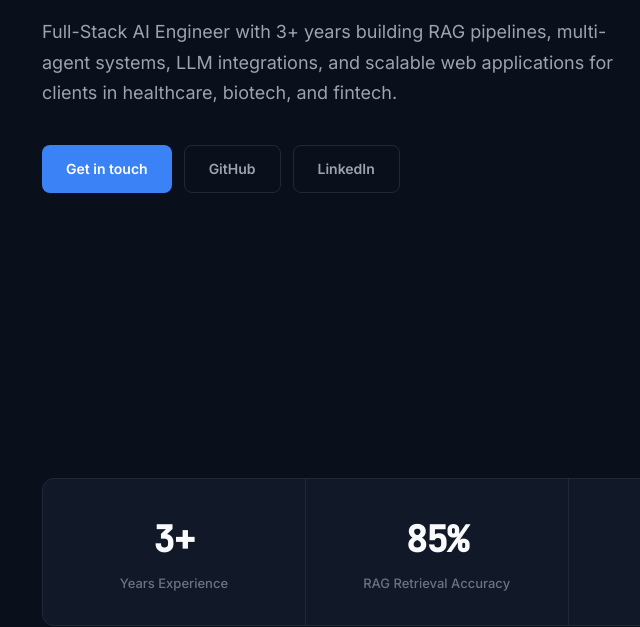
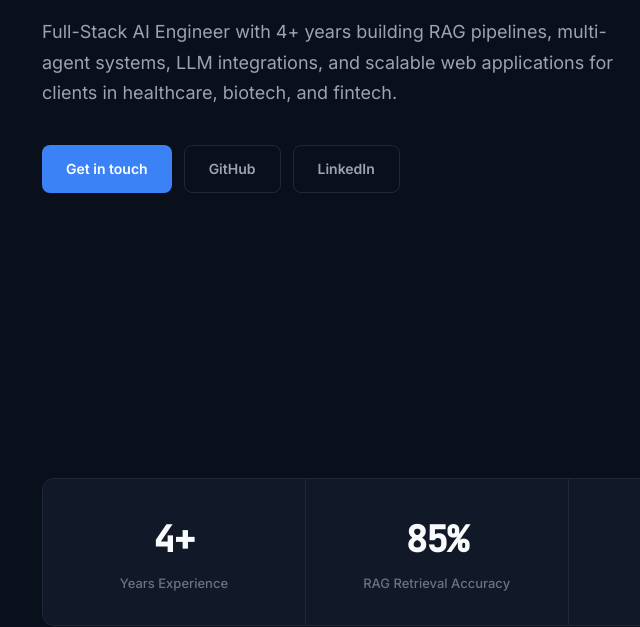
Before and after one commit to talha-11-11/talha_portfolio, a website: page index.html in a window 1280 px wide. Shown: the part 402-1029 px from the top of the page, 72-712 px from the left. Drawn offline with Linux system fonts and the light colour scheme.

Commit message:
Update index.html

```diff
--- a/index.html
+++ b/index.html
@@ -335,7 +335,7 @@ footer { padding: 40px 0; border-top: 1px solid var(--border); text-align: cente
     <div class="hero-content">
       <div class="hero-badge"><span class="dot"></span> Available for work</div>
       <h1>I build <span class="highlight">AI systems</span> that ship to production.</h1>
-      <p>Full-Stack AI Engineer with 3+ years building RAG pipelines, multi-agent systems, LLM integrations, and scalable web applications for clients in healthcare, biotech, and fintech.</p>
+      <p>Full-Stack AI Engineer with 4+ years building RAG pipelines, multi-agent systems, LLM integrations, and scalable web applications for clients in healthcare, biotech, and fintech.</p>
       <div class="hero-links">
         <a href="mailto:talhasarfraz29@gmail.com" class="btn btn-primary">Get in touch</a>
         <a href="https://github.com/talha-11-11" target="_blank" class="btn btn-outline">GitHub</a>
@@ -348,7 +348,7 @@ footer { padding: 40px 0; border-top: 1px solid var(--border); text-align: cente
 <!-- STATS -->
 <div class="container">
   <div class="stats">
-    <div class="stat"><div class="number">3+</div><div class="label">Years Experience</div></div>
+    <div class="stat"><div class="number">4+</div><div class="label">Years Experience</div></div>
     <div class="stat"><div class="number">85%</div><div class="label">RAG Retrieval Accuracy</div></div>
     <div class="stat"><div class="number">300+</div><div class="label">AI Reports / Week</div></div>
     <div class="stat"><div class="number">5.0</div><div class="label">Upwork Rating</div></div>
```
